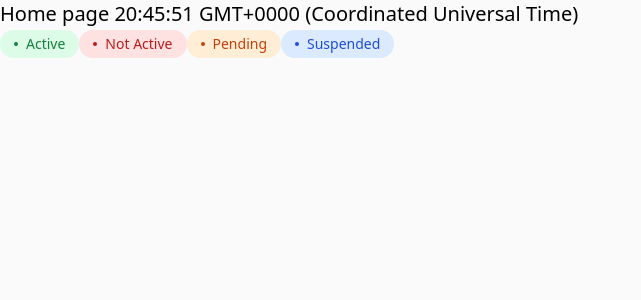
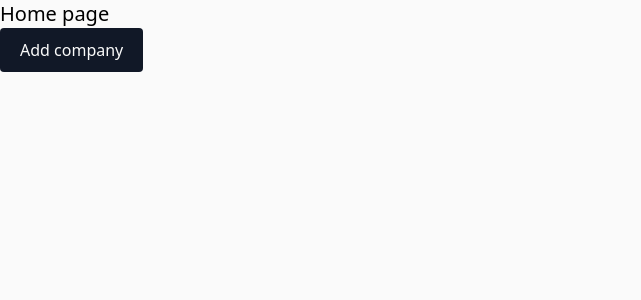
Before and after one commit to Vlad-dualv/CRM-website, a Next.js app in the folder crm/: page / in a window 1280 px wide. Shown: the top 300 px of the page, without its empty margins (0-641 px from the left). Built offline with nearby package versions, Linux system fonts and the light colour scheme.

Commit message:
Form dinamic rendering

```diff
--- a/crm/package.json
+++ b/crm/package.json
@@ -9,8 +9,10 @@
     "lint": "next lint"
   },
   "dependencies": {
+    "@headlessui/react": "^2.2.4",
     "clsx": "^2.1.1",
     "eslint-config-prettier": "^10.1.5",
+    "formik": "^2.4.6",
     "next": "15.3.4",
     "prettier": "^3.6.0",
     "react": "^19.0.0",
--- /dev/null
+++ b/crm/src/app/components/add-company-button.tsx
@@ -0,0 +1,25 @@
+'use client';
+import React from 'react';
+import Button from './button';
+//import CompanyFormModal from './company-form-modal';
+import { useState } from 'react';
+import dynamic from 'next/dynamic';
+
+const CompanyFormModal = dynamic(() => import('./company-form-modal'), {
+  ssr: false,
+});
+
+export default function AddCompanyButton() {
+  const [show, setShow] = useState(false);
+
+  return (
+    <div>
+      <Button onClick={() => setShow(true)}>Add company</Button>
+      <CompanyFormModal
+        onSubmit={console.log}
+        show={show}
+        onClose={() => setShow(false)}
+      />
+    </div>
+  );
+}
--- a/crm/src/app/components/company-form-modal.tsx
+++ b/crm/src/app/components/company-form-modal.tsx
@@ -1,7 +1,7 @@
 'use client';
 
 import React from 'react';
-import CompanyForm, { CompanyFormProps } from '@/app/components/company-form';Add commentMore actions
+import CompanyForm, { CompanyFormProps } from '@/app/components/company-form';
 import Modal, { ModalProps } from '@/app/components/modal';
 
 export interface CompanyFormModalProps extends ModalProps {
--- a/crm/src/app/page.tsx
+++ b/crm/src/app/page.tsx
@@ -1,15 +1,13 @@
 import { headers } from 'next/headers';
-import StatusLabel, { Status } from './components/status-label';
+
+import AddCompanyButton from './components/add-company-button';
 
 export default function Home() {
   console.log(headers());
   return (
     <main>
-      <h1 className="text-xl">Home page {new Date().toTimeString()}</h1>
-      <StatusLabel status={Status.Active}>Active</StatusLabel>
-      <StatusLabel status={Status.NotActive}>Not Active</StatusLabel>
-      <StatusLabel status={Status.Pending}>Pending</StatusLabel>
-      <StatusLabel status={Status.Suspended}>Suspended</StatusLabel>
+      <h1 className="text-xl">Home page</h1>
+      <AddCompanyButton />
     </main>
   );
 }
```
Also changed, not shown: 1 other file (tests, documents, lock files or other folders).
